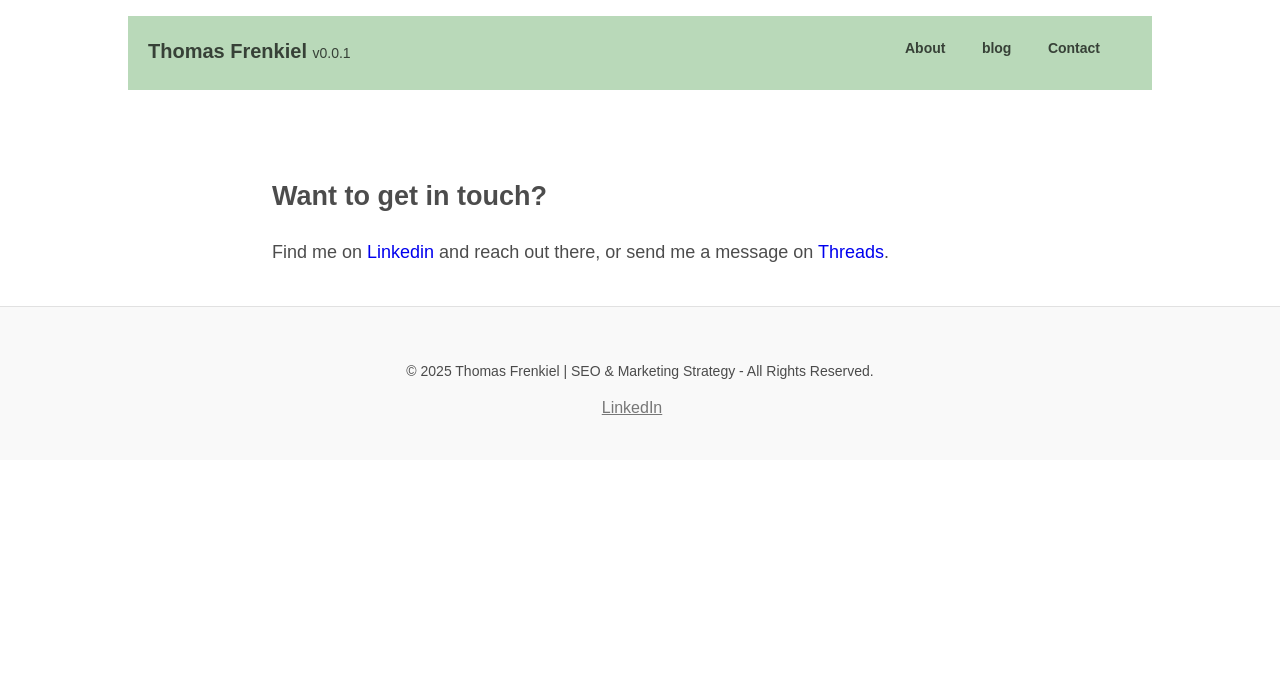
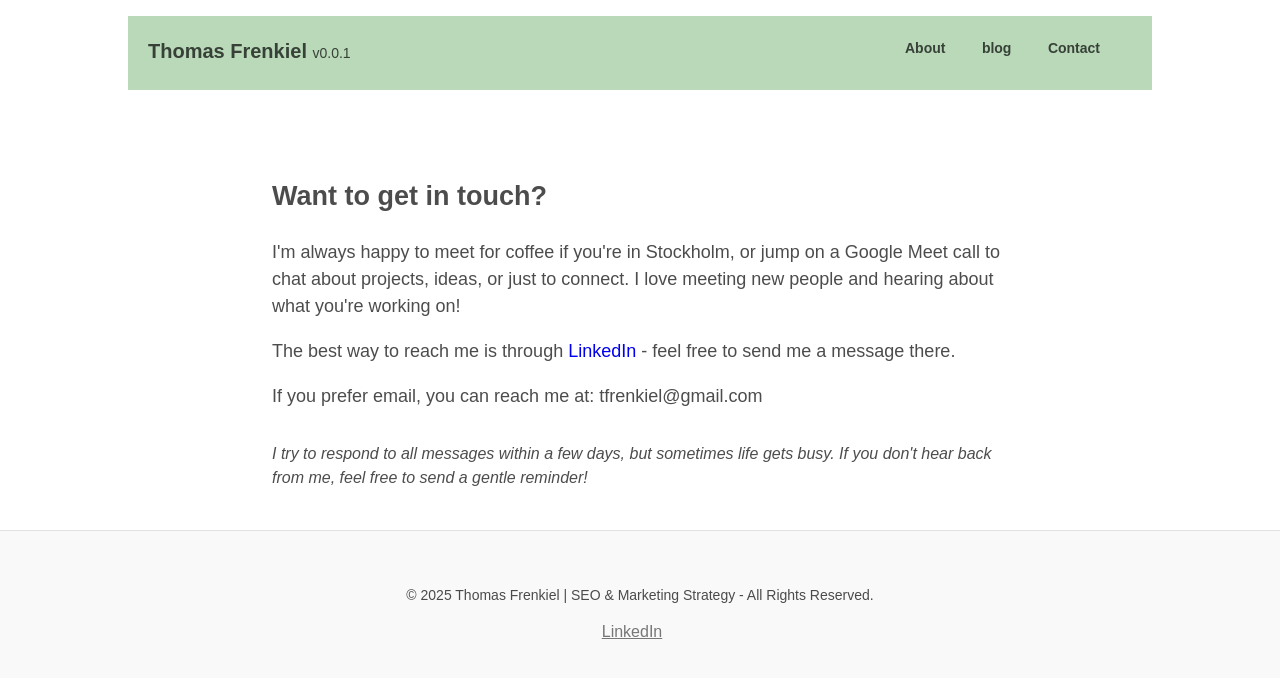
Before and after one commit to tfrenkiel040/website, a Jekyll site: the page built from contact.markdown, in a window 1280 px wide. Shown: the top 678 px of the page. Built offline with Jekyll 4.4.1, drawn with Linux system fonts in a browser that asks for light colours.

Commit message:
Update contact.markdown

```diff
--- a/contact.markdown
+++ b/contact.markdown
@@ -7,5 +7,21 @@ permalink: /contact/
 <div class="mw7 center ph3 f4 lh-copy">
   <h2>Want to get in touch?</h2>
 
-  <p>Find me on <a href="https://www.linkedin.com/in/thomasfrenkiel/" target="_blank" rel="noopener noreferrer">Linkedin</a> and reach out there, or send me a message on <a href="https://www.threads.net/@tfrenkiel" target="_blank" rel="noopener noreferrer">Threads</a>.</p>
+  <p>I'm always happy to meet for coffee if you're in Stockholm, or jump on a Google Meet call to chat about projects, ideas, or just to connect. I love meeting new people and hearing about what you're working on!</p>
+
+  <p>The best way to reach me is through <a href="https://www.linkedin.com/in/thomasfrenkiel/" target="_blank" rel="noopener noreferrer">LinkedIn</a> - feel free to send me a message there.</p>
+
+  <p>If you prefer email, you can reach me at: <span class="email-protection">tfrenk<span style="display:none">no-spam</span>iel@gm<span style="display:none">hunter2</span>ail.com</span></p>
+
+  <p class="f5 i mt4">I try to respond to all messages within a few days, but sometimes life gets busy. If you don't hear back from me, feel free to send a gentle reminder!</p>
 </div>
+
+<script>
+  // Simple email obfuscation
+  document.addEventListener('DOMContentLoaded', function() {
+    const emailElement = document.querySelector('.email-protection');
+    if (emailElement) {
+      emailElement.innerHTML = 'tfrenkiel' + '@' + 'gmail.com';
+    }
+  });
+</script>
```
